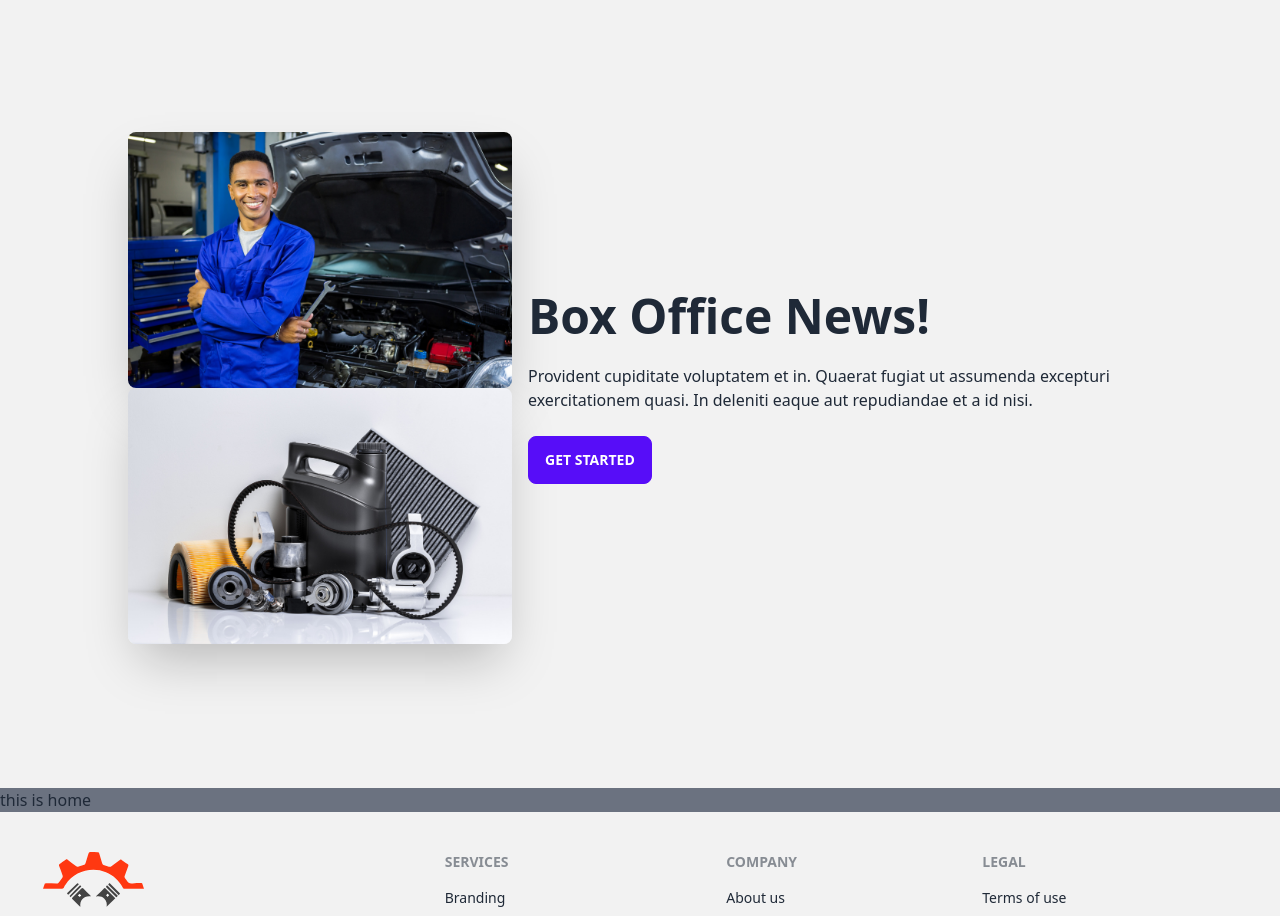
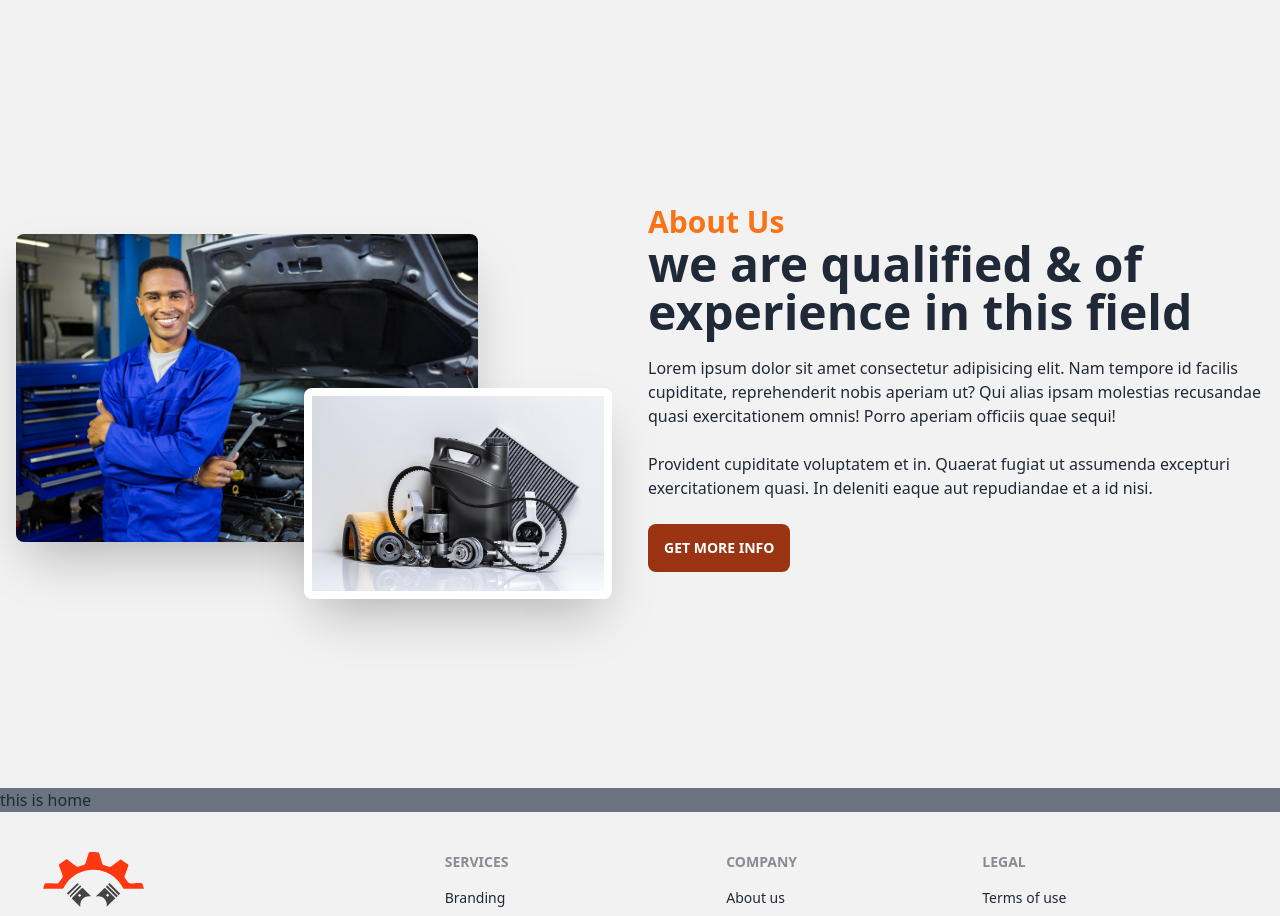
Before and after one commit to rakib-molla/car-doctor-client-reactjs, a React (Vite) app: page / in a window 1280 px wide. Shown: the part 780-1696 px from the top of the page. Built offline with nearby package versions, Linux system fonts and the light colour scheme.

Commit message:
about us section added

```diff
--- a/src/pages/About/About.jsx
+++ b/src/pages/About/About.jsx
@@ -6,15 +6,18 @@ const About = () => {
         <div>
             <div className="hero min-h-screen bg-base-200">
                 <div className="hero-content flex-col lg:flex-row">
-                    <div className='lg:marker:w-1/2'>
-                    <img src={person} className="max-w-sm rounded-lg shadow-2xl" />
-                    <img src={parts} className="max-w-sm rounded-lg shadow-2xl" />
+                    <div className='lg:w-1/2 relative'>
+                    <img src={person} className="w-3/4 rounded-lg shadow-2xl" />
+                    <img src={parts} className="w-1/2 absolute right-5 top-1/2 border-8 border-white rounded-lg shadow-2xl" />
                     </div>
 
                     <div className='lg:w-1/2'>
-                        <h1 className="text-5xl font-bold">Box Office News!</h1>
+                        <h3 className='text-3xl text-orange-500 font-bold'>About Us</h3>
+                        <h1 className="text-5xl font-bold mb-5">we are qualified & of experience in this field</h1>
+                        <p>Lorem ipsum dolor sit amet consectetur adipisicing elit. Nam tempore id facilis cupiditate, reprehenderit nobis aperiam ut? Qui alias ipsam molestias recusandae quasi exercitationem omnis! Porro aperiam officiis quae sequi!</p>
+
                         <p className="py-6">Provident cupiditate voluptatem et in. Quaerat fugiat ut assumenda excepturi exercitationem quasi. In deleniti eaque aut repudiandae et a id nisi.</p>
-                        <button className="btn btn-primary">Get Started</button>
+                        <button className="btn btn-warning bg-orange-800 text-white border-none">Get More Info</button>
                     </div>
                 </div>
             </div>
```
